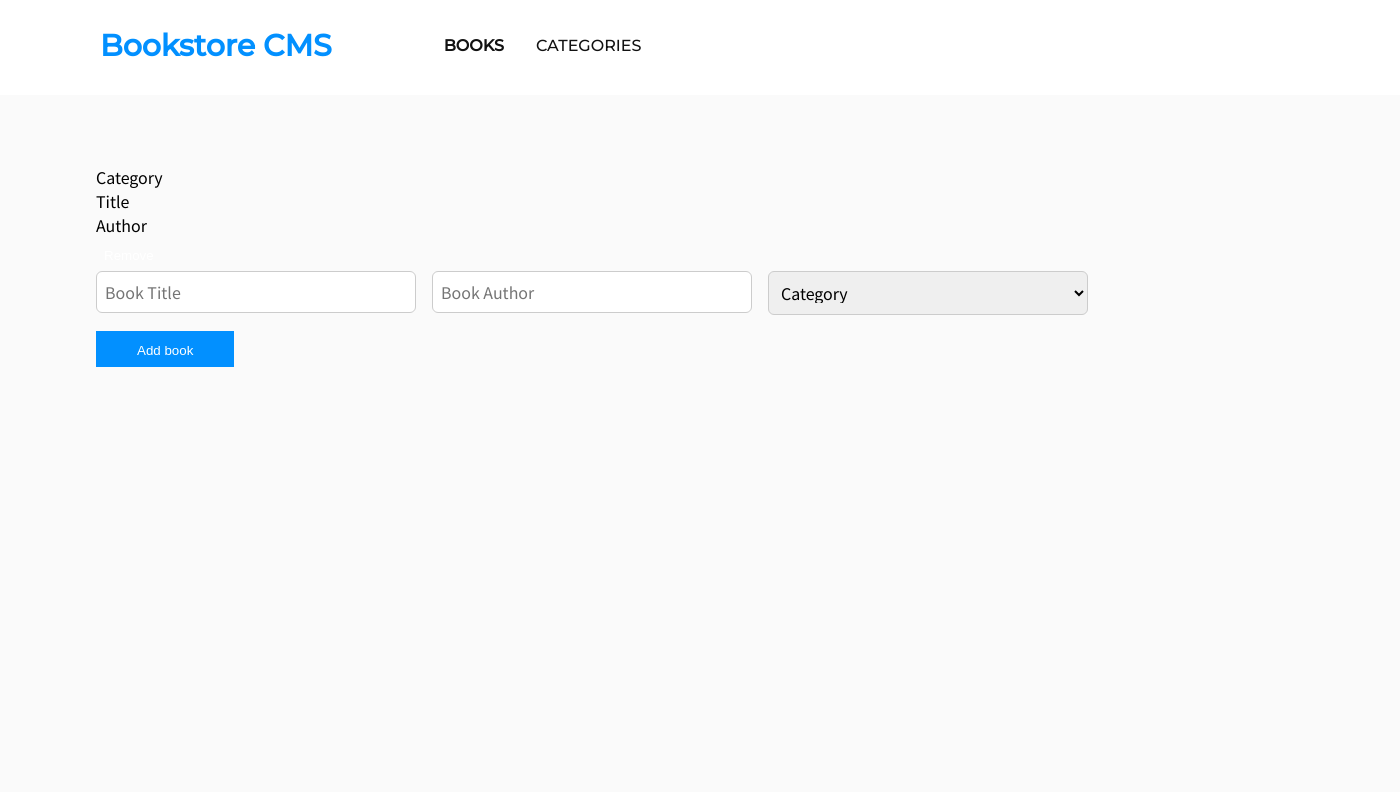
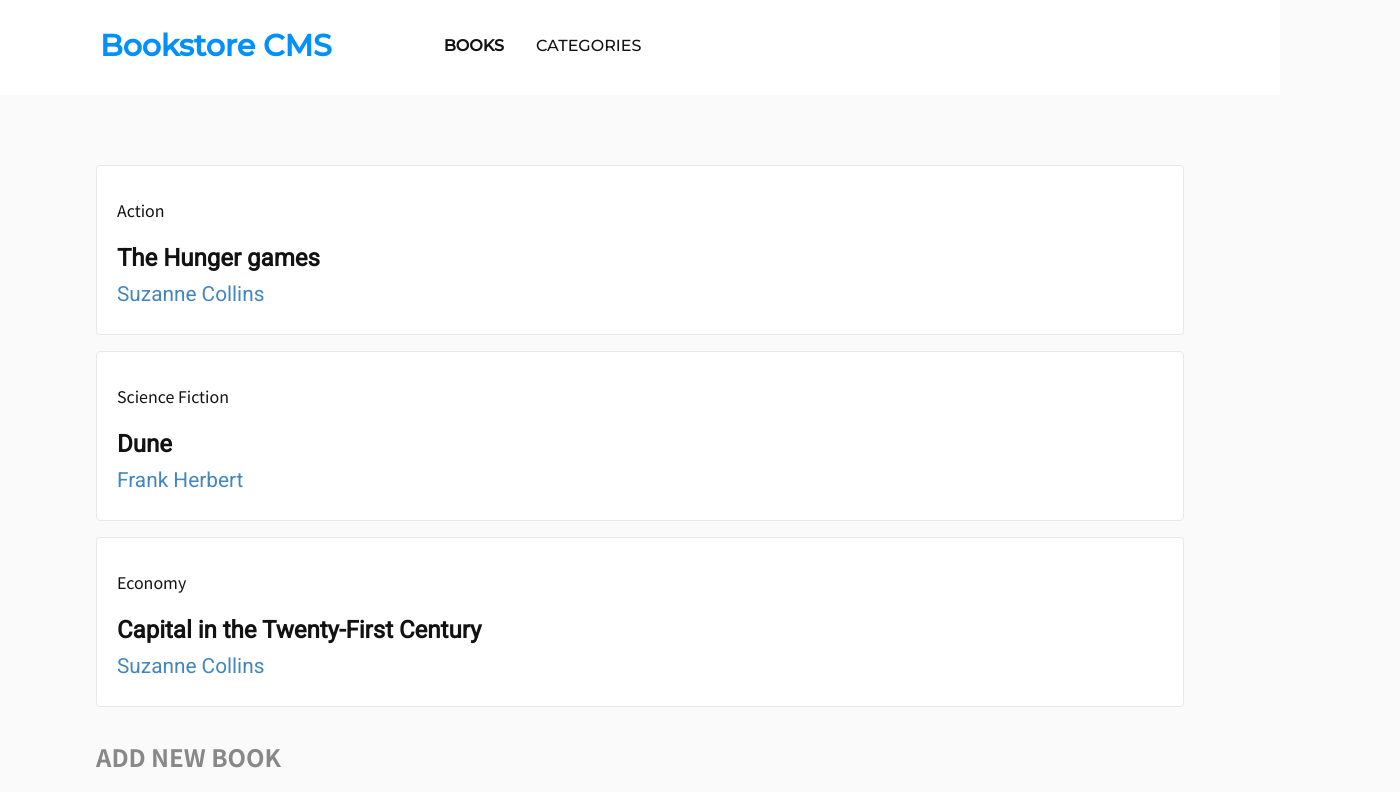
Before and after one commit to enkog/Bookstore, a React (Create React App) app: page / in a window 1280 px wide. Shown: the top 792 px of the page, 1400 px wide, since content can reach past the window. Built offline with nearby package versions, Linux system fonts and the light colour scheme.

Commit message:
Add an array of books and display them on the page

```diff
--- a/src/App.js
+++ b/src/App.js
@@ -6,18 +6,26 @@ import Categories from './components/Categories';
 import NavBar from './components/Layout/NavBar';
 
 function App() {
-  // const data = [
-  //   {
-  //     id: 1, category: 'Action', title: 'The Hunger games', author: 'Suzanne Collins',
-  //   },
-  //   {
-  //     id: 2, category: 'Science Fiction', title: 'Dune', author: 'Frank Herbert',
-  //   },
-  //   {
-  //     id: 3, category: 'Economy',
-  // title: 'Capital in the Twenty-First Century', author: 'Suzanne Collins',
-  //   },
-  // ];
+  const data = [
+    {
+      id: 1,
+      category: 'Action',
+      title: 'The Hunger games',
+      author: 'Suzanne Collins',
+    },
+    {
+      id: 2,
+      category: 'Science Fiction',
+      title: 'Dune',
+      author: 'Frank Herbert',
+    },
+    {
+      id: 3,
+      category: 'Economy',
+      title: 'Capital in the Twenty-First Century',
+      author: 'Suzanne Collins',
+    },
+  ];
 
   return (
     <div>
@@ -25,7 +33,7 @@ function App() {
       <main>
         <Switch>
           <Route exact path="/">
-            <Books />
+            <Books items={data} />
           </Route>
           <Route path="/categories">
             <Categories />
--- a/src/components/Books/BookItem.js
+++ b/src/components/Books/BookItem.js
@@ -1,9 +1,21 @@
 import React from 'react';
+import PropTypes from 'prop-types';
+import classes from './BookItem.module.css';
 
-const BookItem = () => (
-  <div>
-    <h2>Book item</h2>
-  </div>
-);
+const BookItem = (props) => {
+  const { category, title, author } = props;
 
+  return (
+    <div className={classes.items}>
+      <li className={classes.category}>{category}</li>
+      <li className={classes.title}>{title}</li>
+      <li className={classes.author}>{author}</li>
+    </div>
+  );
+};
+BookItem.propTypes = {
+  category: PropTypes.string.isRequired,
+  title: PropTypes.string.isRequired,
+  author: PropTypes.string.isRequired,
+};
 export default BookItem;
--- a/src/components/Books/BookItem.css
+++ b/src/components/Books/BookItem.module.css
@@ -1,14 +1,7 @@
 @import url('https://fonts.googleapis.com/css2?family=Roboto&display=swap');
 
-ul {
-  display: flex;
-  flex-direction: column;
-  justify-content: center;
-  align-items: center;
-}
-
-.book-item {
-  width: 80%;
+.items {
+  width: 100%;
   height: 10.625rem;
   border-radius: 4px;
   border: solid 1px #e8e8e8;
@@ -18,18 +11,18 @@ ul {
   margin-bottom: 1rem;
 }
 
-.book-item__category {
+.category {
   color: #121212;
 }
 
-.book-item__title {
+.title {
   color: #121212;
   font-family: 'Roboto', sans-serif;
   font-size: 1.5rem;
   font-weight: bold;
 }
 
-.book-item__author {
+.author {
   font-family: 'Roboto', sans-serif;
   font-size: 1.3rem;
   font-weight: 300;
--- a/src/components/Books/Books.js
+++ b/src/components/Books/Books.js
@@ -1,16 +1,29 @@
 import React from 'react';
+import PropTypes from 'prop-types';
 import BookForm from '../NewBooks/BookForm';
+import BookItem from './BookItem';
 
-const Books = () => (
+const Books = (props) => {
+  const { items } = props;
+  return (
     <div>
       <ul>
-      <li>Category</li>
-      <li>Title</li>
-      <li>Author</li>
+        {items.map((data) => (
+          <BookItem
+            key={data.id}
+            category={data.category}
+            title={data.title}
+            author={data.author}
+          />
+        ))}
       </ul>
-    <button type="button">Remove</button>
       <BookForm />
     </div>
   );
+};
+Books.propTypes = {
 
+  items: PropTypes.string.isRequired,
+
+};
 export default Books;
--- a/src/components/Layout/NavBar.module.css
+++ b/src/components/Layout/NavBar.module.css
@@ -4,7 +4,7 @@
   display: flex;
   justify-content: flex-start;
   align-items: center;
-  width: 87.5rem;
+  width: 100%;
   height: 5.938rem;
   margin: 0 0 2.375rem;
   padding: 1.438rem 6.188rem 1.688rem 6.25rem;
--- a/src/components/NewBooks/BookForm.css
+++ b/src/components/NewBooks/BookForm.css
@@ -2,7 +2,7 @@
   display: flex;
   flex-wrap: wrap;
   gap: 1rem;
-  margin-bottom: 1rem;
+  margin-bottom: 0 1rem;
   text-align: left;
 }
 
@@ -18,7 +18,7 @@
   padding: 0.5rem;
   border-radius: 6px;
   border: 1px solid #ccc;
-  width: 20rem;
+  width: 19rem;
   max-width: 100%;
 }
 
@@ -26,7 +26,7 @@
   text-align: right;
   font: inherit;
   cursor: pointer;
-  padding: 0 2rem;
+  padding: 0 3rem;
   border: 1px solid #0290ff;
   background-color: #0290ff;
   color: white;
@@ -40,3 +40,12 @@ button {
   padding: 0.5rem;
   margin-top: 0.2rem;
 }
+
+.form-header {
+  color: #888888;
+}
+
+form {
+  width: 100%;
+  margin: 2rem 0;
+}
--- a/src/components/NewBooks/BookForm.js
+++ b/src/components/NewBooks/BookForm.js
@@ -3,6 +3,7 @@ import './BookForm.css';
 
 const BookForm = () => (
   <form>
+    <h2 className="form-header">ADD NEW BOOK</h2>
     <div className="new-book__controls">
       <div className="new-book__control">
         <input type="text" placeholder="Book Title" />
```
Lines whose indentation alone changed are shown as unchanged.
